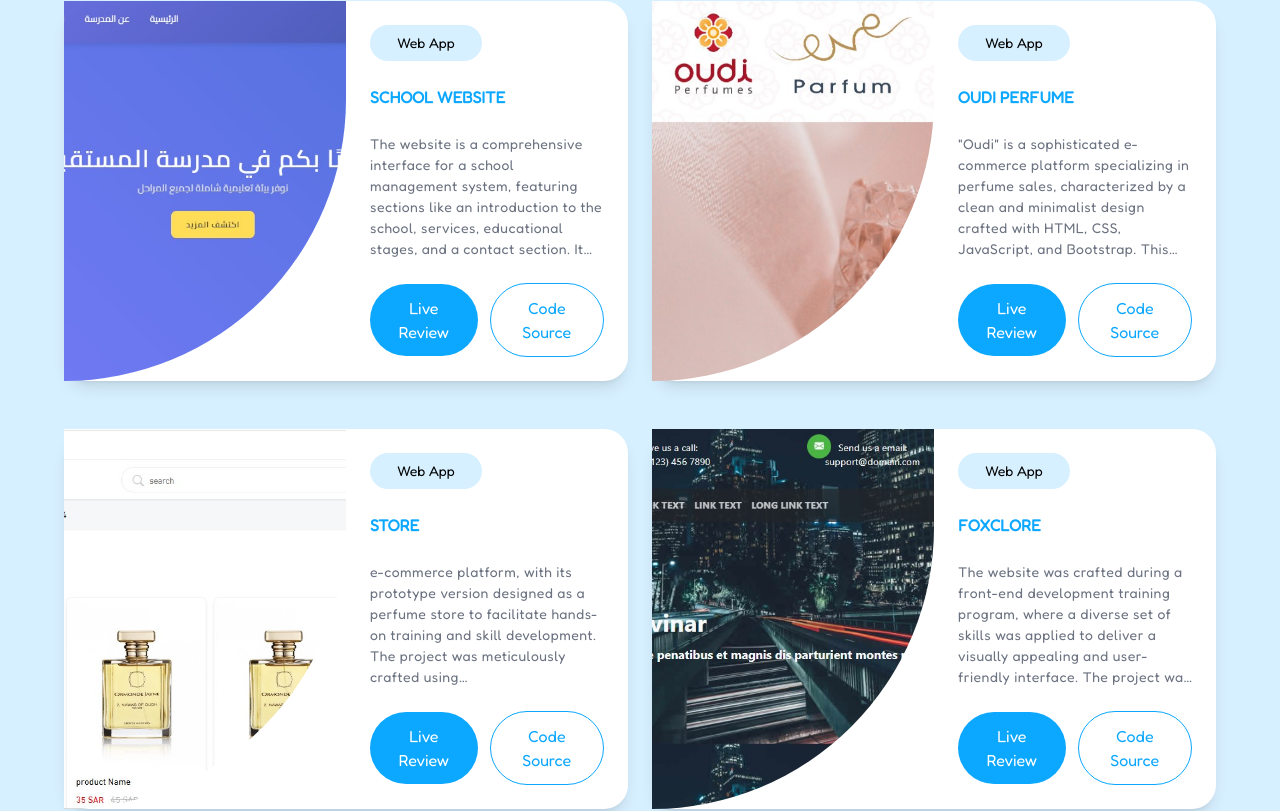
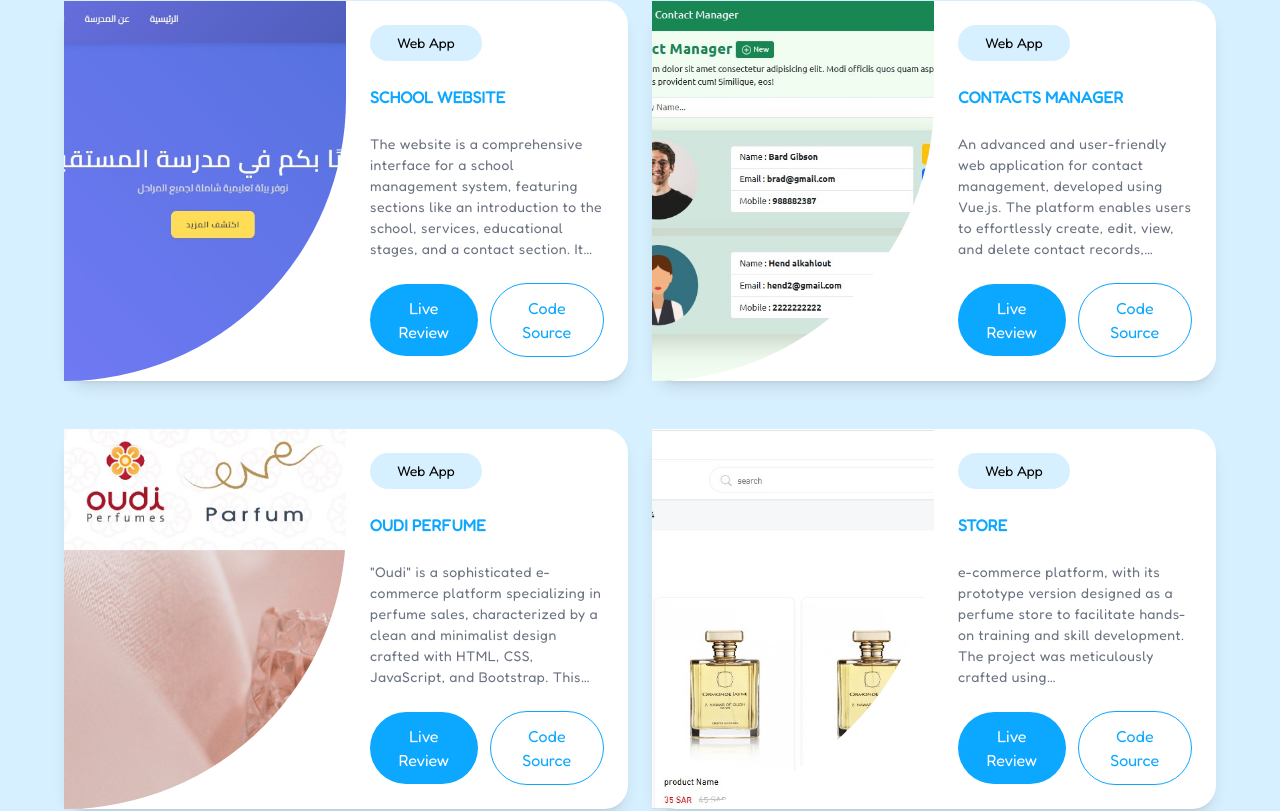
Before and after one commit to abdallh-elkahlout/AbdallhAlkahlout, a Vue app: page / in a window 1280 px wide. Shown: the part 2131-2942 px from the top of the page. Built offline with nearby package versions, Linux system fonts and the light colour scheme.

Commit message:
add project

```diff
--- a/src/components/Projects.vue
+++ b/src/components/Projects.vue
@@ -67,6 +67,16 @@ const projects = ref([
       "The website is a comprehensive interface for a school management system, featuring sections like an introduction to the school, services, educational stages, and a contact section. It was developed using Vue.js for a modern, dynamic user experience.",
     gitUrl: "https://github.com/abdallh-elkahlout/school",
     webUrl: "https://school-theta-rust.vercel.app",
+  },
+  {
+    id: 2,
+    image: "/contacts.jpg",
+    title: "Contacts Manager",
+    category: "Web App",
+    description:
+      "An advanced and user-friendly web application for contact management, developed using Vue.js. The platform enables users to effortlessly create, edit, view, and delete contact records, featuring a smart search functionality that allows filtering contacts by name.",
+    gitUrl: "https://github.com/abdallh-elkahlout/contact-manager",
+    webUrl: "https://contact-manager-nine-lac.vercel.app/contacts",
   },
   {
     id: 2,
```
Also changed, not shown: public/contacts.jpg (added).
